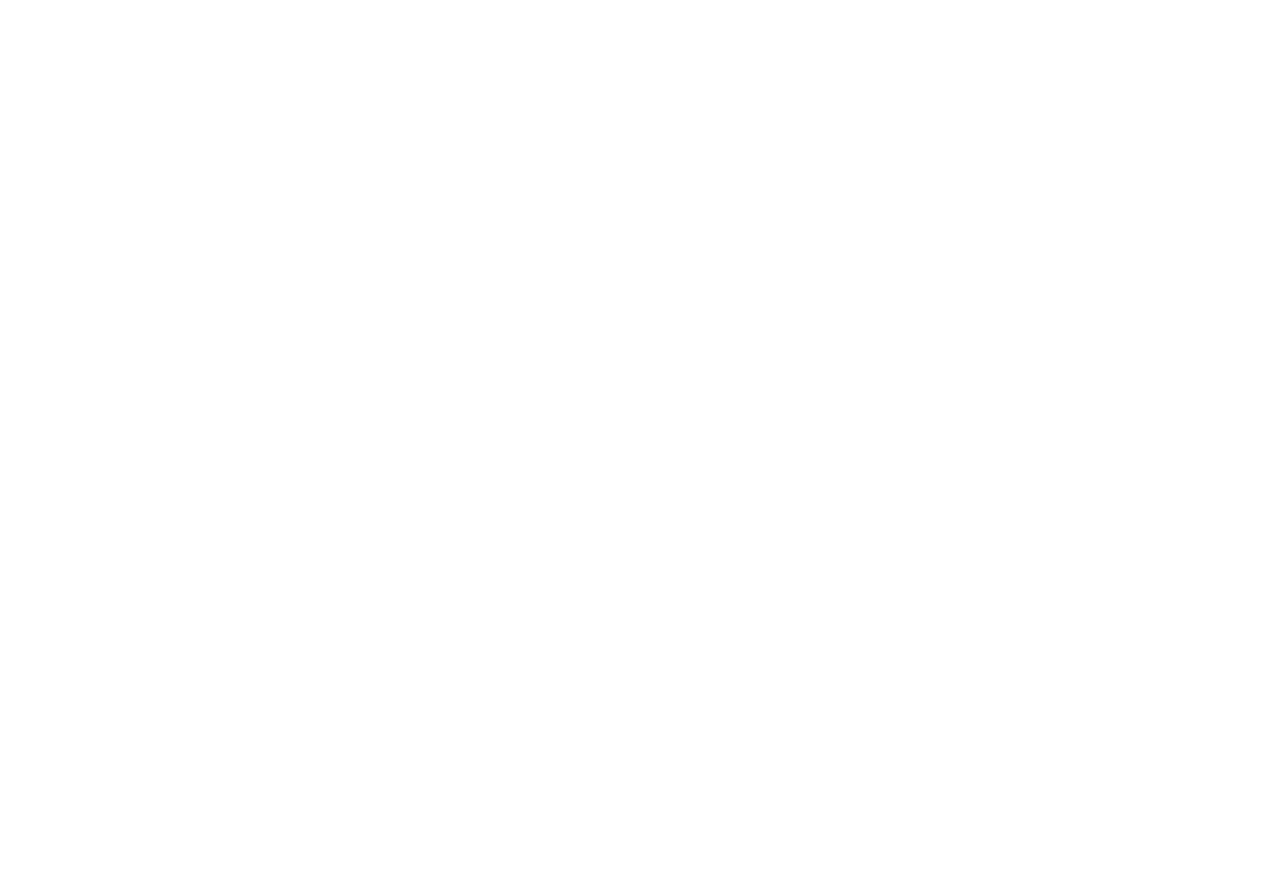
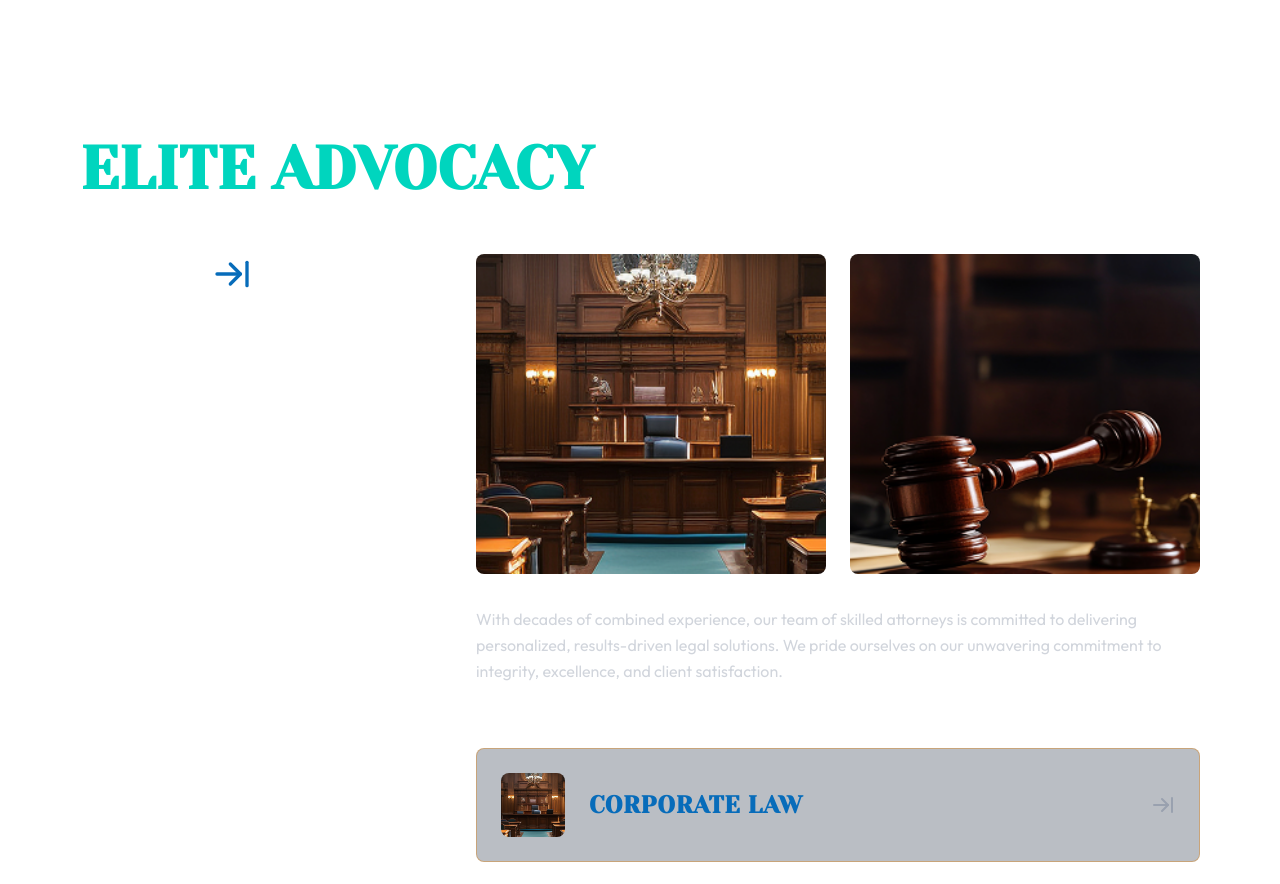
Before and after one commit to mahbub045/thelegalace, a Next.js app: page / in a window 1280 px wide. Shown: the part 840-1724 px from the top of the page. Before the commit the page ends 800 px from the top, so only its background shows below. Built offline with nearby package versions, Linux system fonts and the light colour scheme; a web font is replaced by a local one.

Commit message:
Add Services component and related images for service offerings

```diff
--- a/src/app/globals.css
+++ b/src/app/globals.css
@@ -15,6 +15,7 @@
   --foreground: #171717;
   --primary: #0b232b;
   --secondary: #d58931;
+  --link: #076cba;
 }
 
 @theme inline {
@@ -24,6 +25,7 @@
   --font-mono: var(--font-geist-mono);
   --color-primary: var(--primary);
   --color-secondary: var(--secondary);
+  --color-link: var(--link);
 }
 
 @media (prefers-color-scheme: dark) {
--- a/src/app/page.tsx
+++ b/src/app/page.tsx
@@ -1,4 +1,5 @@
 import Hero from "@/components/Landing/Hero/Hero";
+import Services from "@/components/Landing/Services/Services";
 import NavBar from "@/components/Layout/NavBar/NavBar";
 
 export default function Home() {
@@ -6,6 +7,7 @@ export default function Home() {
     <>
       <NavBar />
       <Hero />
+      <Services />
     </>
   );
 }
--- a/src/components/Landing/Hero/Hero.tsx
+++ b/src/components/Landing/Hero/Hero.tsx
@@ -39,7 +39,7 @@ const Hero: React.FC = () => {
       </div>
 
       {/* Main Content */}
-      <div className="relative z-10 flex flex-col justify-center min-h-screen px-6">
+      <div className="relative z-10 flex flex-col justify-center min-h-screen px-6 mb-8">
         <div className="mx-auto w-full">
           {/* Hero Title */}
           <div className="text-center mb-16">
@@ -58,7 +58,6 @@ const Hero: React.FC = () => {
           </div>
 
           {/* Stats Section */}
-          {/* <div className="grid grid-cols-1 lg:grid-cols-4 gap-8 items-center mt-36"> */}
           <div className="flex justify-between items-center gap-4 mt-24">
             {/* Description */}
             <div className="lg:col-span-1">
@@ -112,7 +111,7 @@ const Hero: React.FC = () => {
 
       {/* Image Indicators */}
       {/* <div className="absolute bottom-2 left-1/2 transform -translate-x-1/2 flex space-x-3 z-20"> */}
-      <div className="absolute bottom-2 left-1/2 transform -translate-x-1/2 flex space-x-3 z-20">
+      <div className="absolute bottom-4 left-1/2 transform -translate-x-1/2 flex space-x-3 z-20">
         {images.map((_, index) => (
           <button
             key={index}
--- /dev/null
+++ b/src/components/Landing/Services/Services.tsx
@@ -0,0 +1,107 @@
+import { ArrowRightToLine } from "lucide-react";
+import Image from "next/image";
+import React from "react";
+
+const Services: React.FC = () => {
+  const services = [
+    {
+      id: 1,
+      title: "CORPORATE LAW",
+      image: "/images/services/ServicesImg1.png",
+    },
+    {
+      id: 2,
+      title: "REAL ESTATE LAW",
+      image: "/images/services/ServicesImg2.png",
+    },
+    {
+      id: 3,
+      title: "EMPLOYMENT LAW",
+      image: "/images/services/ServicesImg1.png",
+    },
+    {
+      id: 4,
+      title: "ENVIRONMENTAL LAW",
+      image: "/images/services/ServicesImg2.png",
+    },
+  ];
+
+  return (
+    <div className="min-h-screen px-10 lg:px-20 py-16 text-white relative overflow-hidden">
+      <div>
+        <h1 className="text-5xl lg:text-6xl font-bold leading-tight mb-12">
+          EXCEPTIONAL
+          <br />
+          <span className="text-teal-400">ELITE ADVOCACY</span>
+        </h1>
+      </div>
+      <div className="flex flex-cols-1 md:flex-cols-2 gap-56 mb-16">
+        <div className="flex items-start mb-12">
+          <span className="text-lg lg:text-2xl font-medium tracking-widest">
+            Services
+          </span>
+          <ArrowRightToLine className="ml-3 w-10 h-10 text-link" />
+        </div>
+        <div>
+          <div className="flex flex-col md:flex-row justify-between gap-6 mb-8">
+            <div className="flex-1">
+              <Image
+                src="/images/services/ServicesImg1.png"
+                alt="Elegant courtroom interior with wooden furniture and warm lighting"
+                className="rounded-lg object-cover w-full h-48 md:h-64 lg:h-80"
+                width={300}
+                height={320}
+              />
+            </div>
+            <div className="flex-1">
+              <Image
+                src="/images/services/ServicesImg2.png"
+                alt="Elegant courtroom interior with wooden furniture and warm lighting"
+                className="rounded-lg object-cover w-full h-48 md:h-64 lg:h-80"
+                width={300}
+                height={320}
+              />
+            </div>
+          </div>
+          <p className="text-gray-300 font-outfit leading-relaxed text-base w-full">
+            With decades of combined experience, our team of skilled attorneys
+            is committed to delivering personalized, results-driven legal
+            solutions. We pride ourselves on our unwavering commitment to
+            integrity, excellence, and client satisfaction.
+          </p>
+          <div className="space-y-6 mt-16">
+            {services.map((service) => (
+              <div
+                key={service.id}
+                className="group flex items-center justify-between p-6 bg-slate-800/30 border border-secondary/50 rounded-lg hover:bg-slate-700/40 transition-all duration-300 cursor-pointer"
+              >
+                <div className="flex items-center space-x-6">
+                  {/* Service Image */}
+                  <div className="w-16 h-16 rounded-lg overflow-hidden">
+                    <Image
+                      src={service.image}
+                      alt={service.title}
+                      width={100}
+                      height={80}
+                      className="w-full h-full object-cover"
+                    />
+                  </div>
+
+                  {/* Service Title */}
+                  <h3 className="text-xl lg:text-2xl font-semibold text-link tracking-wide">
+                    {service.title}
+                  </h3>
+                </div>
+
+                {/* Arrow */}
+                <ArrowRightToLine className="w-6 h-6 text-gray-400 group-hover:text-link group-hover:translate-x-1 transition-all duration-300" />
+              </div>
+            ))}
+          </div>
+        </div>
+      </div>
+    </div>
+  );
+};
+
+export default Services;
```
Also changed, not shown: public/images/services/ServicesImg1.png (added), public/images/services/ServicesImg2.png (added).
